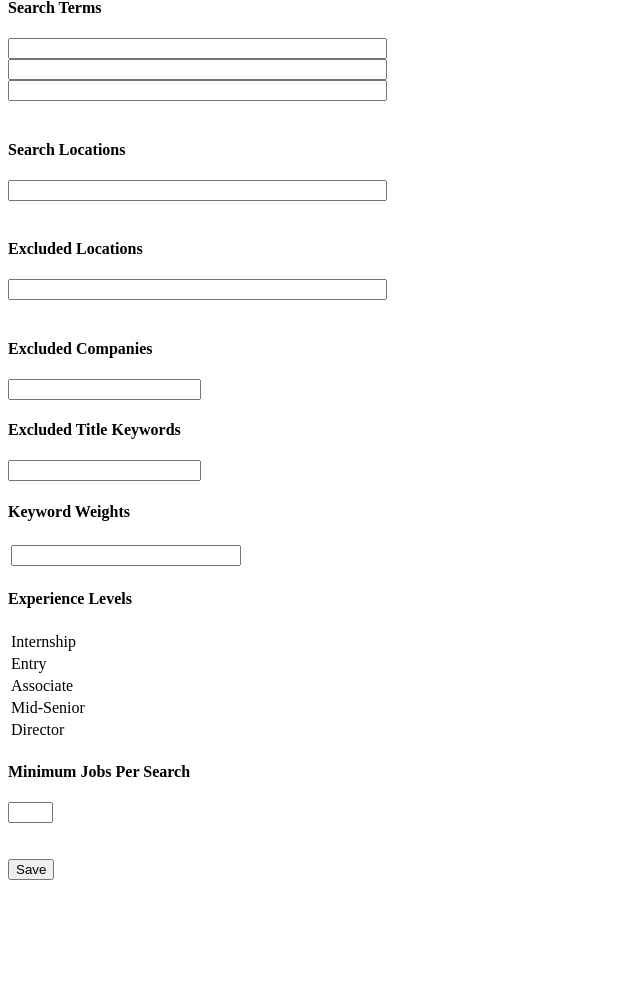
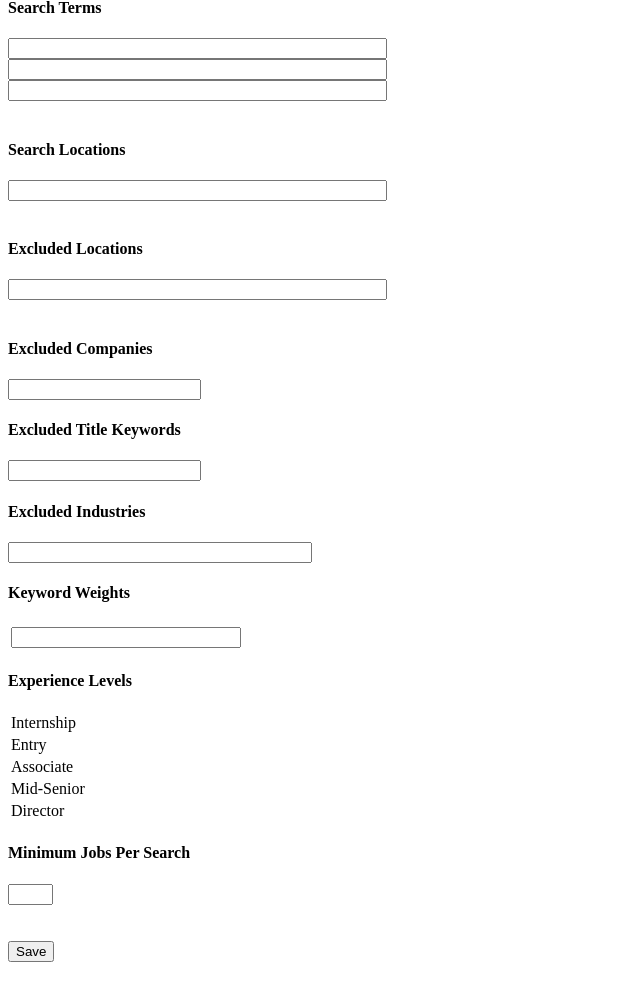
Before and after one commit to JustOneMoreDog/The-Job-Scraper, a Flask app: template files/templates/customizations.html in a window 1280 px wide. Shown: the part 305-1293 px from the top of the page, without its empty margins (0-640 px from the left). Before the commit the page ends 1185 px from the top, so only its background shows below. Run offline with Flask 2, Linux system fonts and the light colour scheme; the template is opened without the code that fills it: values that come from a table or form of the project are taken from there, others are empty; parts of the project's set-up code (start-up, migrations or seed data) failed here and were passed over.

Commit message:
adding industry exclude

```diff
--- a/files/app.py
+++ b/files/app.py
@@ -14,8 +14,8 @@ from datetime import datetime, timedelta
 from flask import Flask, render_template, redirect, url_for, request
 from flask_caching import Cache
 from flask_wtf import FlaskForm
-from forms import SearchTermsForm, MinJobsForm, LocationsForm, ExperienceLevelsForm, ExcludedLocationsForm, \
-    ExcludedCompanies, WordWeightForm, SubmitButton, ExcludedTitles, RestoreButton
+from forms import SearchTermsForm, MinJobsForm, LocationsForm, ExcludedIndustries, ExcludedLocationsForm, \
+    ExcludedCompanies, WordWeightForm, SubmitButton, ExcludedTitles
 from wtforms import SelectField
 
 
@@ -192,6 +192,7 @@ def customizations_get():
     excluded_location_form_data = getFormData('exclude_location_label', 'excluded_locations', customizations)
     excluded_org_form_data = getFormData('excluded_org_label', 'excluded_companies', customizations)
     excluded_title_data = getFormData('excluded_titles_label', 'excluded_title_keywords', customizations)
+    excluded_industries_data = getFormData('excluded_industries_label', 'excluded_industries', customizations)
     keyword_form_data = getFormData('keyword_label', 'word_weights', customizations)
 
     # Now we check if there are any input validation errors
@@ -218,6 +219,7 @@ def customizations_get():
         confirm_button=SubmitButton(),
         last_updated=cache.get("last_updated"),
         restore_points=RestoreOptionsDropdown(),
+        excluded_industries=ExcludedIndustries(data=excluded_industries_data),
         scraper_status=scraper_status,
         customizations_errors=customizations_errors
     )
@@ -309,6 +311,8 @@ def process_customizations(r):
             data['excluded_locations'].append(str(v).strip())
         elif 'excluded_org' in k:
             data['excluded_companies'].append(str(v).strip())
+        elif 'excluded_industries' in k:
+            data['excluded_industries'].append(str(v).strip())
         elif 'excluded_titles' in k:
             data['excluded_title_keywords'].append(str(v).strip())
         elif 'keyword' in k or 'weight' in k:
@@ -423,3 +427,5 @@ if __name__ == '__main__':
     app.run(host="0.0.0.0", port=8080)
 
 # https://blog.jcharistech.com/2019/12/12/how-to-render-markdown-in-flask/
+# https://www.linkedin.com/jobs/view/security-engineer-ii-at-amazon-3024145334/
+# it picked up CKA but it was just package so maybe I need to split the content string by whitespace and then loop through that
--- a/files/config.yaml
+++ b/files/config.yaml
@@ -39,3 +39,5 @@ job_description_tag: "div"
 http_429_xpath: "//div[contains(text(), 'HTTP ERROR 429')]"
 remote_button: "//button[contains(text(), 'On-site/Remote')]"
 remote_label: "//label[contains(text(), 'Remote')]"
+criteria_list: "description__job-criteria-list"
+criteria_list_subheader: "description__job-criteria-subheader"
--- a/files/customizations_default.yaml
+++ b/files/customizations_default.yaml
@@ -22,3 +22,5 @@ word_weights:
   kubernetes: 10
   terraform: 15
   travel: -100
+excluded_industries:
+- Staffing and Recruiting
--- a/files/forms.py
+++ b/files/forms.py
@@ -68,8 +68,8 @@ class RestoreButton(FlaskForm):
     button = SubmitField(label='Restore')
 
 
-# Minimum Jobs Per Search
-class RunTimeForm(FlaskForm):
-    class RunTimeRow(FlaskForm):
-        run_time_label = StringField(render_kw={'style': 'width: 10ch'})
-    rows = FieldList(FormField(RunTimeRow), min_entries=1, max_entries=1)
+# Excluded Companies Forms
+class ExcludedIndustries(FlaskForm):
+    class IndustryRow(FlaskForm):
+        excluded_industries_label = StringField(render_kw={'style': 'width: 40ch'})
+    rows = FieldList(FormField(IndustryRow), min_entries=1)
--- a/files/templates/customizations.html
+++ b/files/templates/customizations.html
@@ -52,6 +52,14 @@
         {% endif %}
         {% for nested in excluded_titles.rows %}
             {{ nested.excluded_titles_label }}
+            <br>
+        {% endfor %}
+        <h4>Excluded Industries</h4>
+        {% if customizations_errors['excluded_industries'] %}
+            {{ customizations_errors['excluded_industries']|safe }}
+        {% endif %}
+        {% for nested in excluded_industries.rows %}
+            {{ nested.excluded_industries_label }}
             <br>
         {% endfor %}
         <h4>Keyword Weights</h4>
```
Also changed, not shown: files/job_scraper.py (+17 -15 lines), 1 other file.
